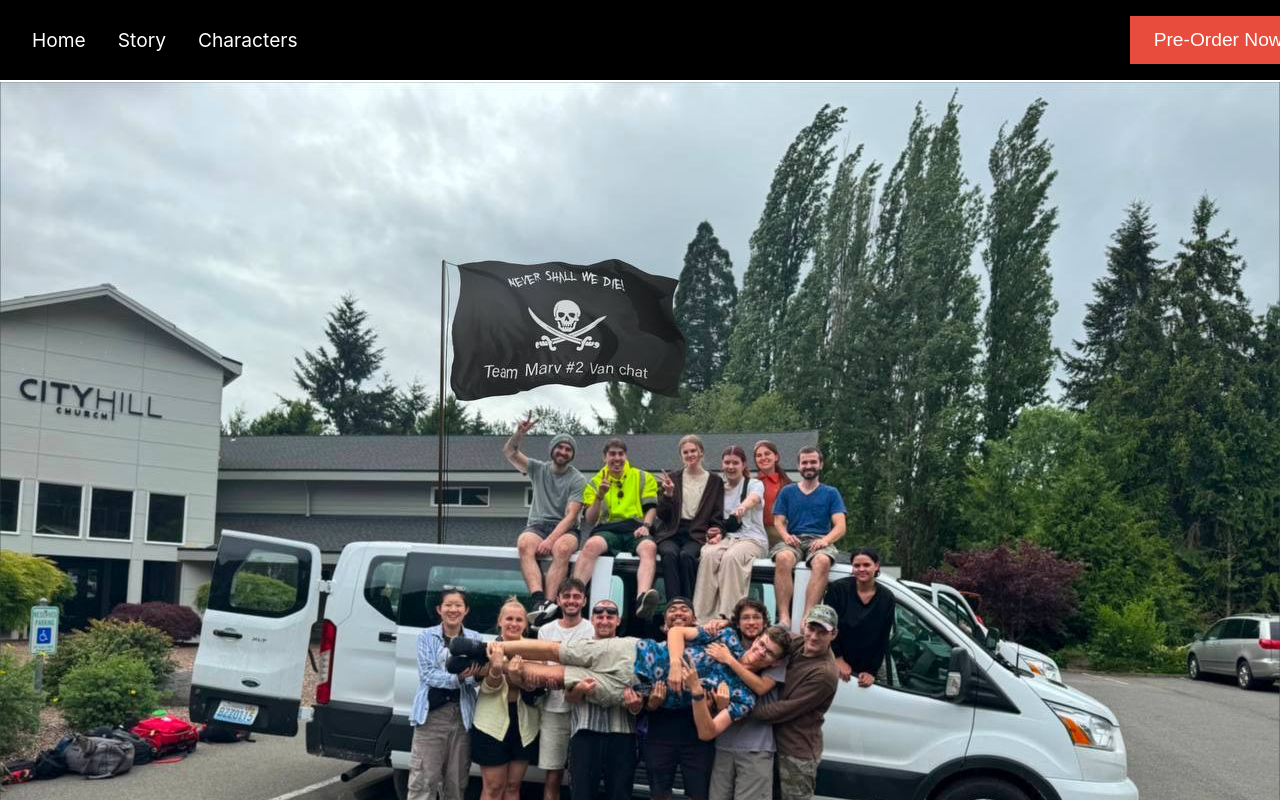
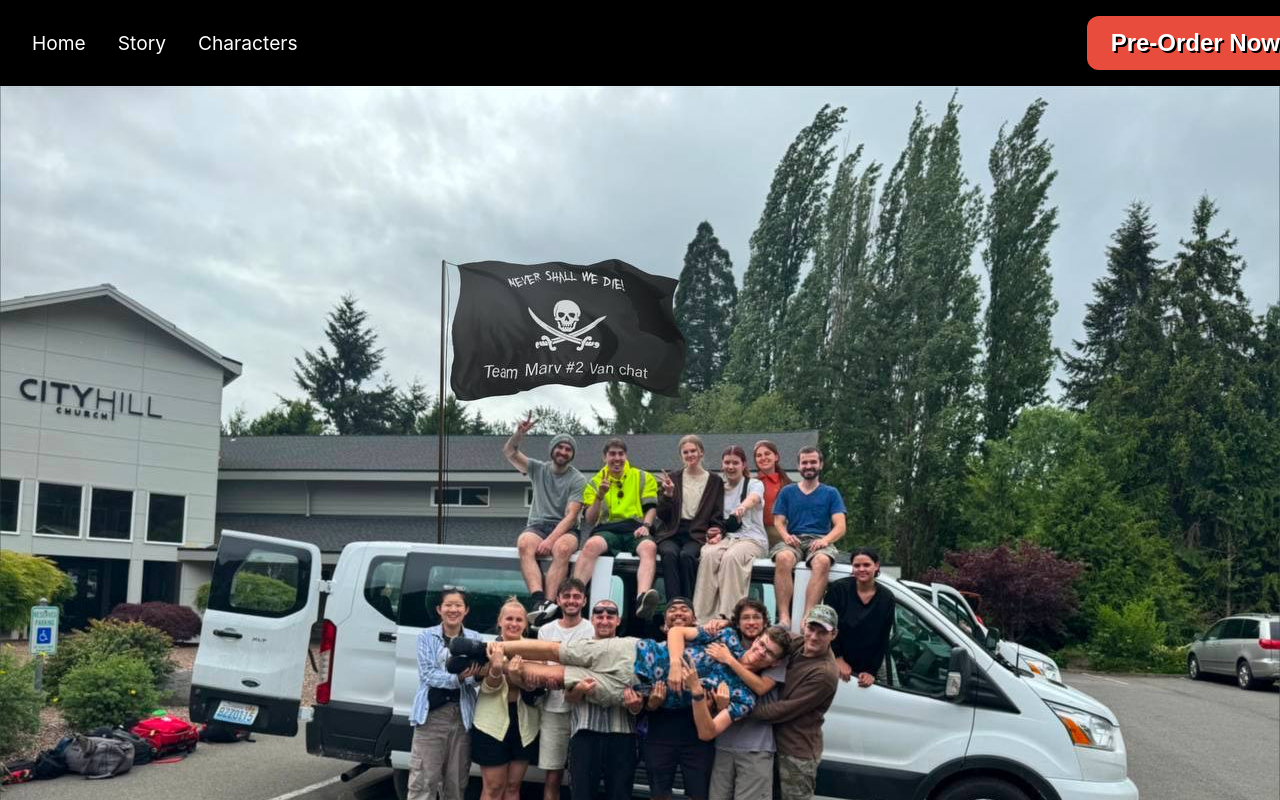
Before and after one commit to bradfiller64/team-marv-van2, a React (Create React App) app: page / in a window 1280 px wide. Shown: the top 800 px of the page. Built offline with nearby package versions, Linux system fonts and the light colour scheme.

Commit message:
css button stuff

```diff
--- a/src/components/Home.js
+++ b/src/components/Home.js
@@ -5,7 +5,7 @@ function Home() {
     return (
         <div>
             <h1>Team Marv #2 Van</h1>
-            <img src={team} alt="TeamPhoto" style={{ width: '100%', height: 'auto' }} />
+            <img src={team} alt="TeamPhoto" style={{ width: 'auto', height: 'auto' }} />
             <h2>"Marv the Marvelous" and his crew are about to embark on the mission of a lifetime!</h2>
         </div>
     );
--- a/src/css/Navbar.css
+++ b/src/css/Navbar.css
@@ -34,7 +34,12 @@
     color: white;
     border: none;
     padding: 0.8rem 1.5rem;
-    font-size: 1.2rem;
+    font-size: 1.5rem;
+    font-weight: bold;
+    border-radius: 12px;
+    /* Slightly more rounded corners */
+    text-shadow: 2px 2px 0px black;
+    /* Adds a black drop shadow to the text */
     cursor: pointer;
     transition: background-color 0.3s ease, transform 0.3s ease;
     /* Smooth transition */
```
